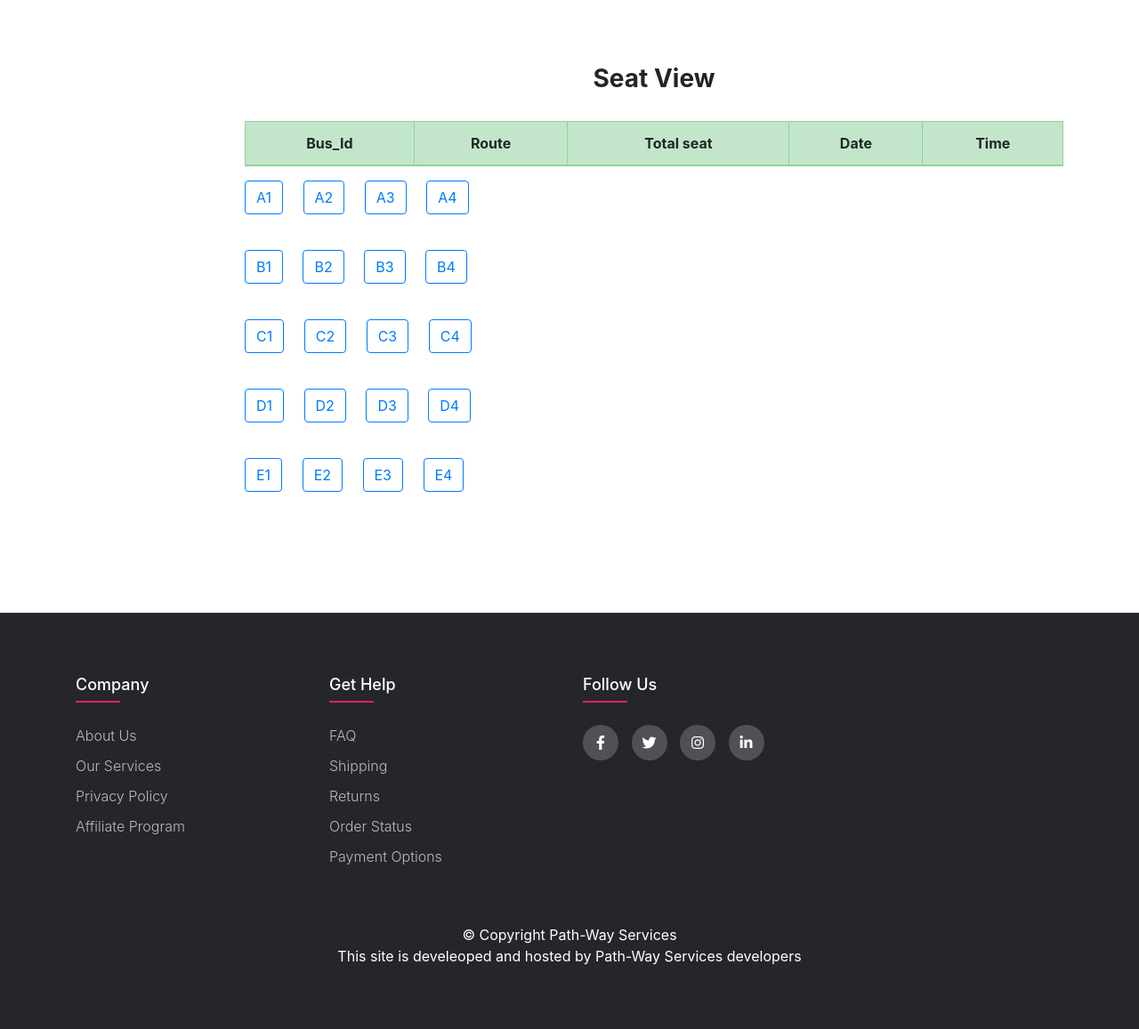
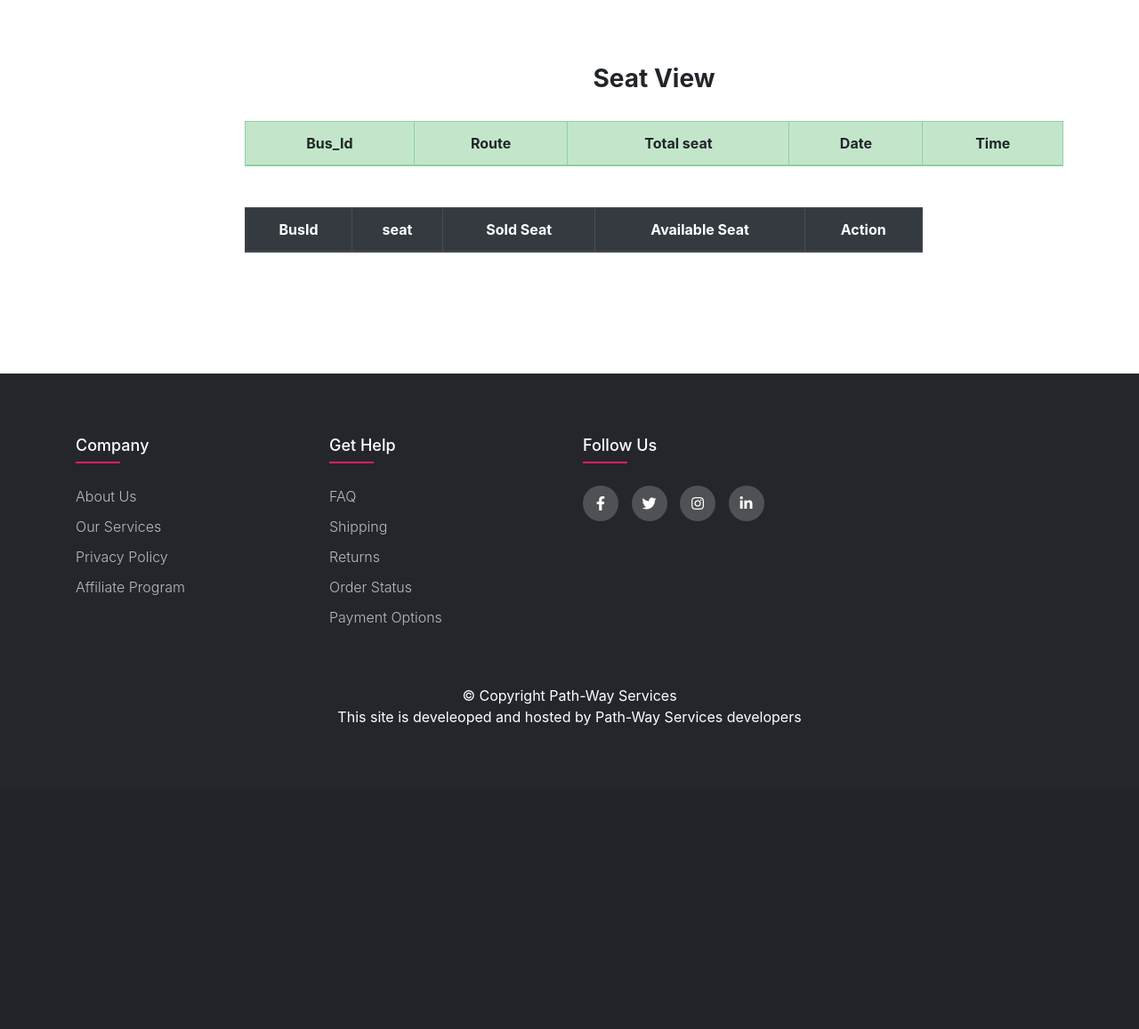
Before and after one commit to turjo997/Path-Way-Services, a PHP site: page /seatview.php in a window 1280 px wide. Shown: the whole page at 89% size. After the commit the page ends 816 px from the top, so only its background shows below. Run offline with PHP 8.4, Linux system fonts and the light colour scheme; tables that the repository leaves empty or names only in its code hold one stand-in row (values such as "Sample post"); lists and menus that the app fills with data are empty.

Commit message:
Update seatview.php

```diff
--- a/admin/seatview.php
+++ b/admin/seatview.php
@@ -1,20 +1,10 @@
-<?php
-
-include('server1.php');
-?>
-
-<?php
-
-?>
-
-
-
 <!DOCTYPE html>
 <html>
 <head>
 
 <link rel="stylesheet" type="text/css" href="editstyle.css">
 	<title>admin</title>
+  <link rel = "shortcut icon" type="image" href="images/logo1.png"/>
 
 
 
@@ -41,22 +31,28 @@ include('server1.php');
 
 </head>
 <body>
+<?php
+
+//include('server1.php');
+
+$db = mysqli_connect('localhost', 'root', '', 'path-way services');
+$id = "";
+$results2 ; $results1;
 
 
-<?php
-$id = "";
     if (isset($_GET['seat_view'])) {
         $id = $_GET['seat_view'];
     }
 
-   $results = mysqli_query($db, "SELECT * FROM bus_sch where id=$id");
+   $results1 = mysqli_query($db, "SELECT * FROM bus_sch where id=$id");
+   $results2 = mysqli_query($db, "SELECT * FROM seat_info where bus_id=$id");
 
 ?>
 
+
+
 <div class="container">
    <div class="row">
-
-
 
 
      <div class="col-lg-2"></div>
@@ -69,12 +65,10 @@ $id = "";
 
     </div>
 
-
-
      <table class="table table-striped table-bordered table-hover table-success text-center">
 	<thead>
 		<tr>
-			<th>Bus_Id</th>
+			      <th>Bus_Id</th>
             <th>Route</th>
             <th>Total seat</th>
             <th>Date</th>
@@ -82,53 +76,55 @@ $id = "";
 		</tr>
 	</thead>
 
-	<?php while ($row = mysqli_fetch_array($results)) { ?>
+	<?php while ($row1 = mysqli_fetch_array($results1)) { ?>
 		<tr>
-			<td><?php echo $row['id']; ?></td>
-            <td><?php echo $row['route']; ?></td>
-            <td><?php echo $row['seat']; ?></td>
-            <td><?php echo $row['date']; ?></td>
-            <td><?php echo $row['time']; ?></td>
+		     	<td><?php echo $row1['id']; ?></td>
+            <td><?php echo $row1['route']; ?></td>
+            <td><?php echo $row1['seat']; ?></td>
+            <td><?php echo $row1['date']; ?></td>
+            <td><?php echo $row1['time']; ?></td>
 
 		</tr>
 	<?php } ?>
 </table>
 
+<div class="row">
+<div class="col-lg-10">
+      <table class="table table-striped table-bordered table-hover table-dark text-center">
+  <thead>
+    <tr>
+      <th>BusId</th>
+      <th>seat</th>
+      <th>Sold Seat</th>
+      <th>Available Seat</th>
+      <th colspan="4">Action</th>
+    </tr>
+  </thead>
 
-                                    <a class = "btn btn-outline-primary mb-3" href="#">A1</a> &nbsp;&nbsp;&nbsp;
-                                    <a class = "btn btn-outline-primary mb-3" href="#">A2</a> &nbsp;&nbsp;&nbsp;
-                                    <a class = "btn btn-outline-primary mb-3" href="#">A3</a> &nbsp;&nbsp;&nbsp;
-                                    <a class = "btn btn-outline-primary mb-3" href="#">A4</a> &nbsp;&nbsp;&nbsp;
+  <?php while ($row = mysqli_fetch_array($results2)) { ?>
+    <tr>
+            <td><?php echo $row['bus_id']; ?></td>
+            <td><?php echo $row['seat_name']; ?></td>
+            <td><?php echo $row['sold_seat']; ?></td>
+            <td><?php echo $row['available_seat']; ?></td>
+            <td>
 
-                                    <br><br>
-                                    <a class = "btn btn-outline-primary mb-3" href="#">B1</a> &nbsp;&nbsp;&nbsp;
-                                    <a class = "btn btn-outline-primary mb-3" href="#">B2</a> &nbsp;&nbsp;&nbsp;
-                                    <a class = "btn btn-outline-primary mb-3" href="#">B3</a> &nbsp;&nbsp;&nbsp;
-                                    <a class = "btn btn-outline-primary mb-3" href="#">B4</a> &nbsp;&nbsp;&nbsp;
+			    	<a href="server2.php?book=<?php
+            echo $row['id'];?>" class="edit_btn" >Book seat</a>
 
-                                    <br><br>
+			</td>
 
 
-                                    <a class = "btn btn-outline-primary mb-3" href="#">C1</a> &nbsp;&nbsp;&nbsp;
-                                    <a class = "btn btn-outline-primary mb-3" href="#">C2</a> &nbsp;&nbsp;&nbsp;
-                                    <a class = "btn btn-outline-primary mb-3" href="#">C3</a> &nbsp;&nbsp;&nbsp;
-                                    <a class = "btn btn-outline-primary mb-3" href="#">C4</a> &nbsp;&nbsp;&nbsp;
-
-
-                                    <br><br>
-                                    <a class = "btn btn-outline-primary mb-3" href="#">D1</a> &nbsp;&nbsp;&nbsp;
-                                    <a class = "btn btn-outline-primary mb-3" href="#">D2</a> &nbsp;&nbsp;&nbsp;
-                                    <a class = "btn btn-outline-primary mb-3" href="#">D3</a> &nbsp;&nbsp;&nbsp;
-                                    <a class = "btn btn-outline-primary mb-3" href="#">D4</a> &nbsp;&nbsp;&nbsp;
-                                    <br><br>
-                                    <a class = "btn btn-outline-primary mb-3" href="#">E1</a> &nbsp;&nbsp;&nbsp;
-                                    <a class = "btn btn-outline-primary mb-3" href="#">E2</a> &nbsp;&nbsp;&nbsp;
-                                    <a class = "btn btn-outline-primary mb-3" href="#">E3</a> &nbsp;&nbsp;&nbsp;
-                                    <a class = "btn btn-outline-primary mb-3" href="#">E4</a> &nbsp;&nbsp;&nbsp;
+    </tr>
+  <?php }?>
+</table>
 
 
 
+      </div>
 
+
+  </div>
      </div>
 
 
```
